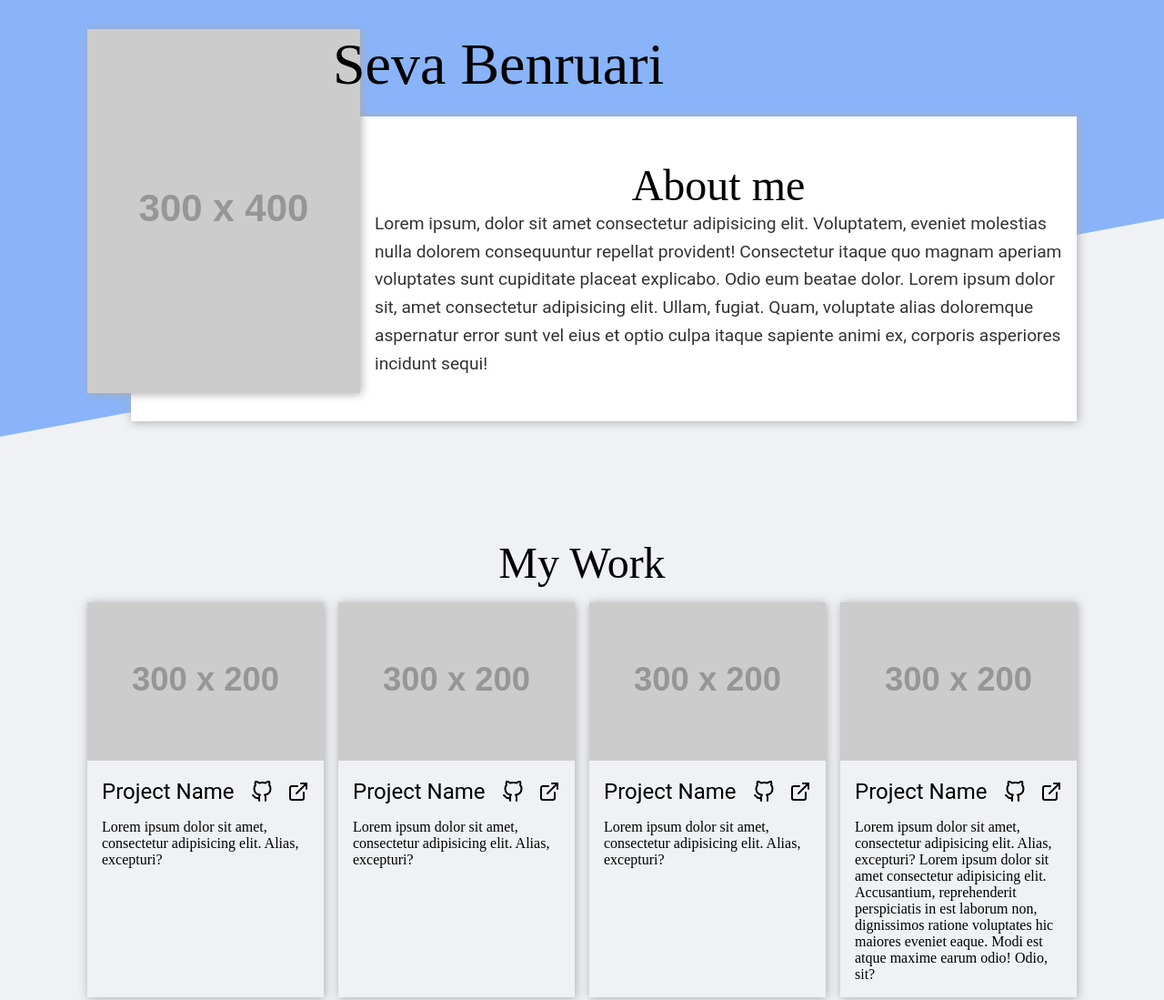
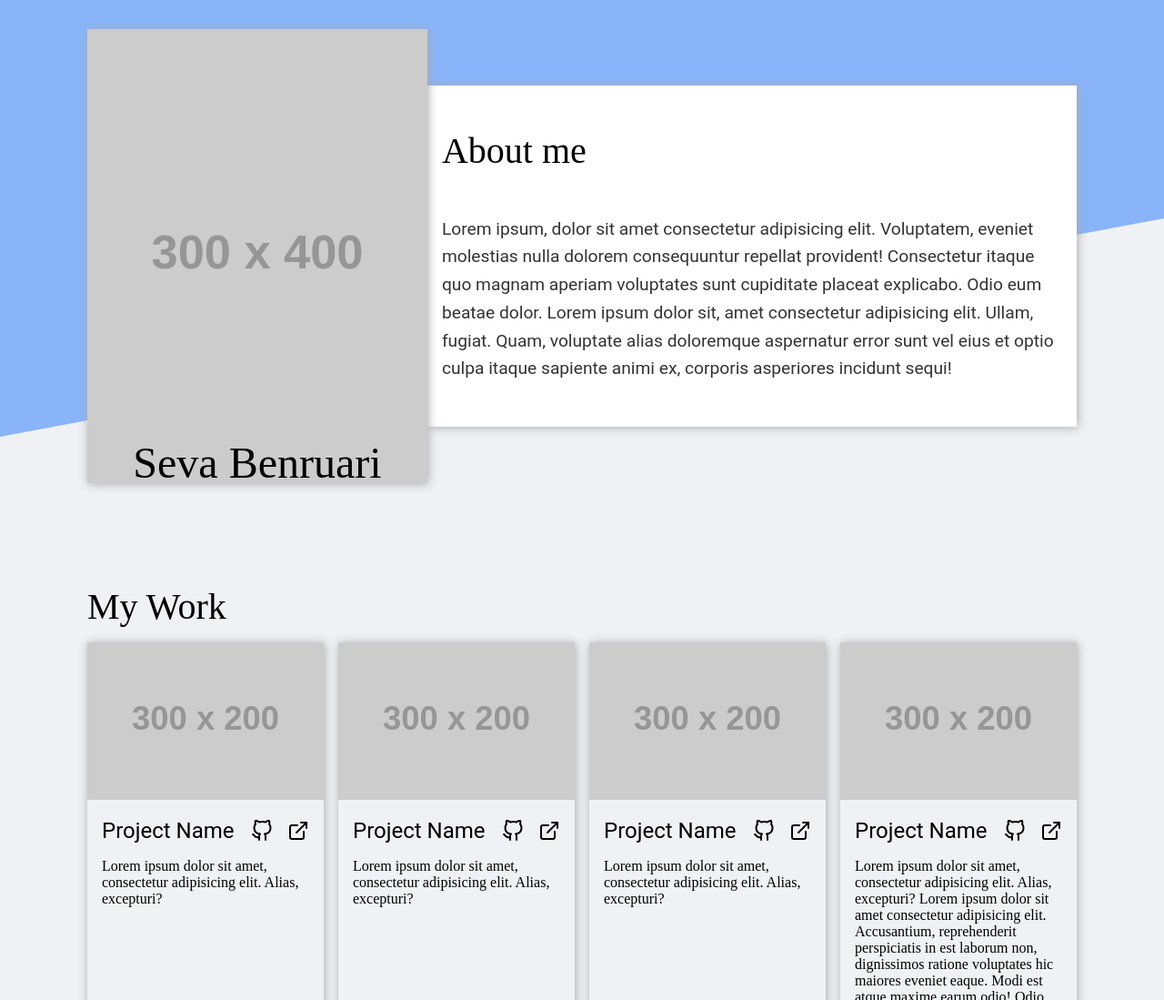
Before and after one commit to sevaaaDev/css-responsive-exercise, a plain HTML site: page top-advanced-css/index.html in a window 1280 px wide. Shown: the top 1099 px of the page at 91% size. Drawn offline with Linux system fonts and the light colour scheme; placeholder pictures from the web are drawn by us.

Commit message:
desktop mode

```diff
--- a/top-advanced-css/style.css
+++ b/top-advanced-css/style.css
@@ -153,7 +153,7 @@ nav ul {
 }
 
 .links img {
-  width: 48px;
+  width: 36px;
 }
 
 @media (min-width: 700px) {
@@ -184,6 +184,57 @@ nav ul {
     grid-template-columns: repeat(auto-fill, minmax(250px, 1fr));
     gap: 1rem;
   }
+  .section__about-me .links {
+    display: none;
+  }
 }
 
 /* TODO: desktop at 1100px */
+
+@media (min-width: 1100px) {
+  .section__title {
+    text-align: left;
+    font-size: 2.5rem;
+  }
+
+  .section__about-me--title {
+    margin-block-end: 3rem;
+    font-size: 2.5rem;
+  }
+
+  .hero__text--name {
+    font-size: 3rem;
+    top: initial;
+    bottom: 0;
+    left: 50%;
+    transform: translateX(-50%);
+    width: max-content;
+  }
+
+  .hero__content {
+    display: flex;
+    align-items: center;
+    margin-block-end: 5rem;
+  }
+
+  .hero__img {
+    float: none;
+    margin: 0;
+    flex-grow: 1;
+    flex-basis: 400px;
+  }
+
+  .hero__img img {
+    width: 100%;
+  }
+
+  .section__about-me {
+    margin: 0;
+    flex-basis: 70%;
+  }
+  .section__about-me .links {
+    padding-block-end: 0;
+    justify-content: flex-end;
+    display: flex;
+  }
+}
```
